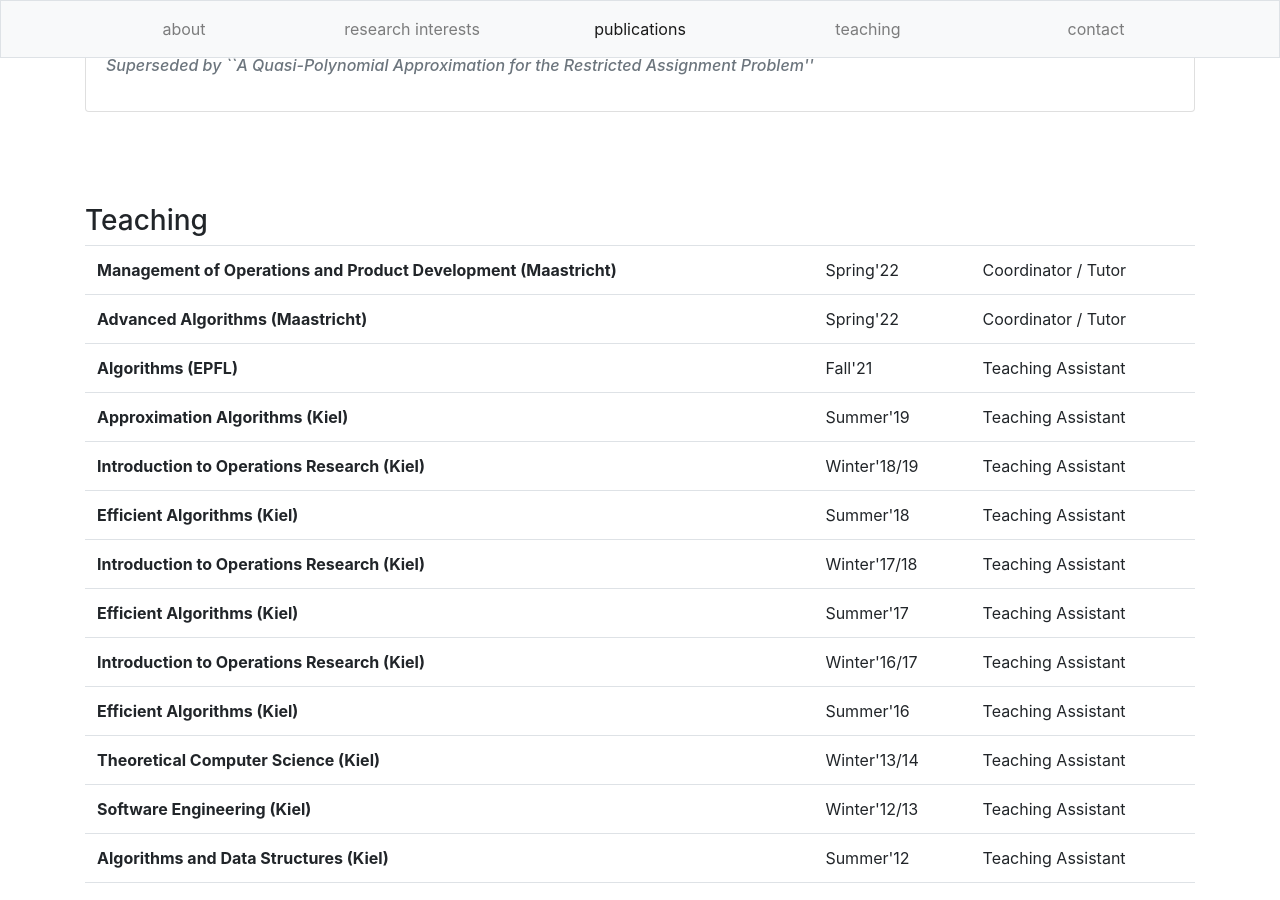
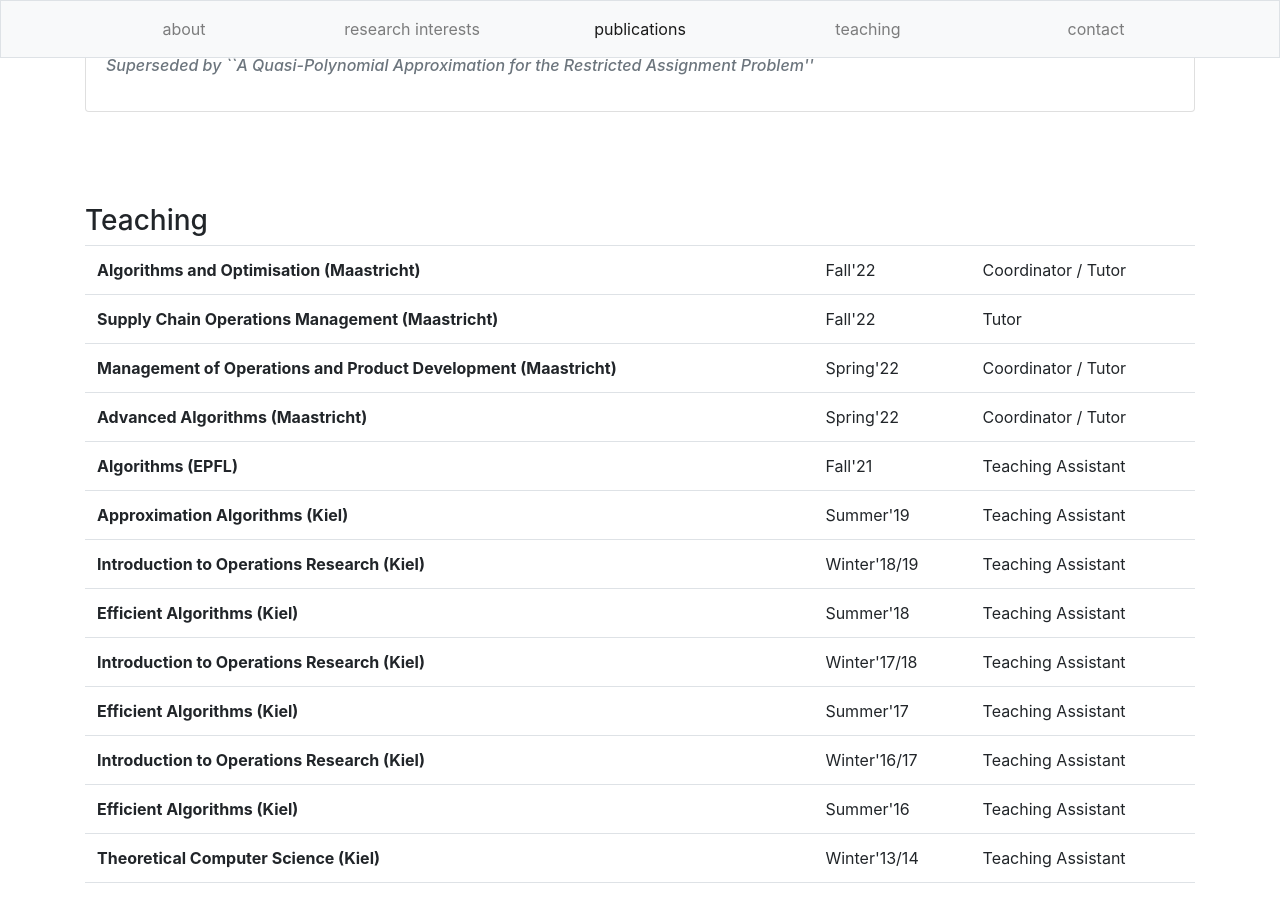
Before and after one commit to larsrohwedder/larsrohwedder.github.io, a Jekyll site: the page built from index.html, in a window 1280 px wide and 900 px high, scrolled down 5567 px. Built offline with Jekyll 4.4.1, drawn with Linux system fonts in a browser that asks for light colours.

Commit message:
Update teaching.yml

```diff
--- a/_data/teaching.yml
+++ b/_data/teaching.yml
@@ -1,3 +1,13 @@
+- time: "Fall'22"
+  role: "Coordinator / Tutor"
+  lecture: "Algorithms and Optimisation (Maastricht)"
+  translation: "Algorithms and Optimisation (Maastricht)"
+
+- time: "Fall'22"
+  role: "Tutor"
+  lecture: "Supply Chain Operations Management (Maastricht)"
+  translation: "Supply Chain Operations Management (Maastricht)"
+
 - time: "Spring'22"
   role: "Coordinator / Tutor"
   lecture: "Management of Operations and Product Development (Maastricht)"
```
